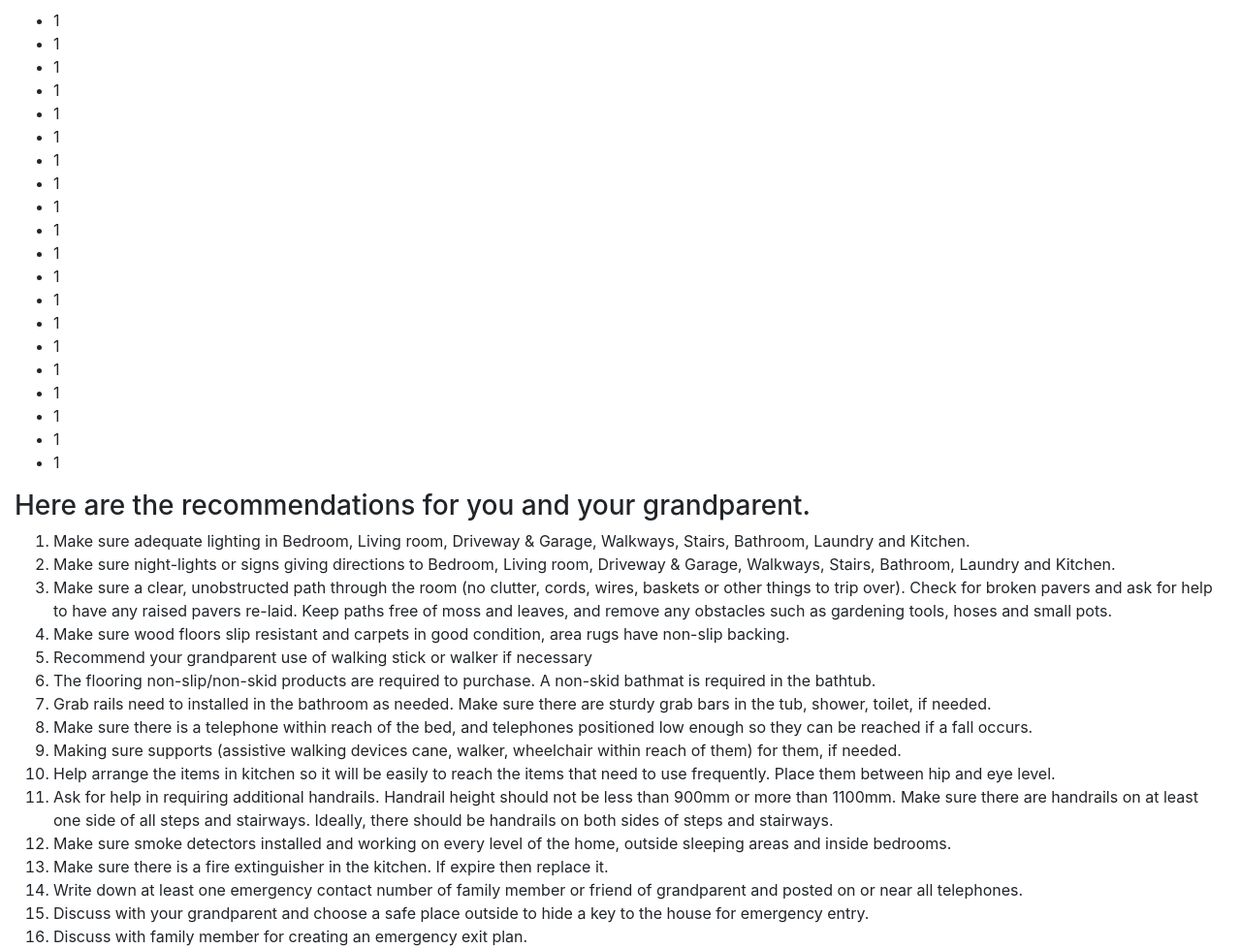
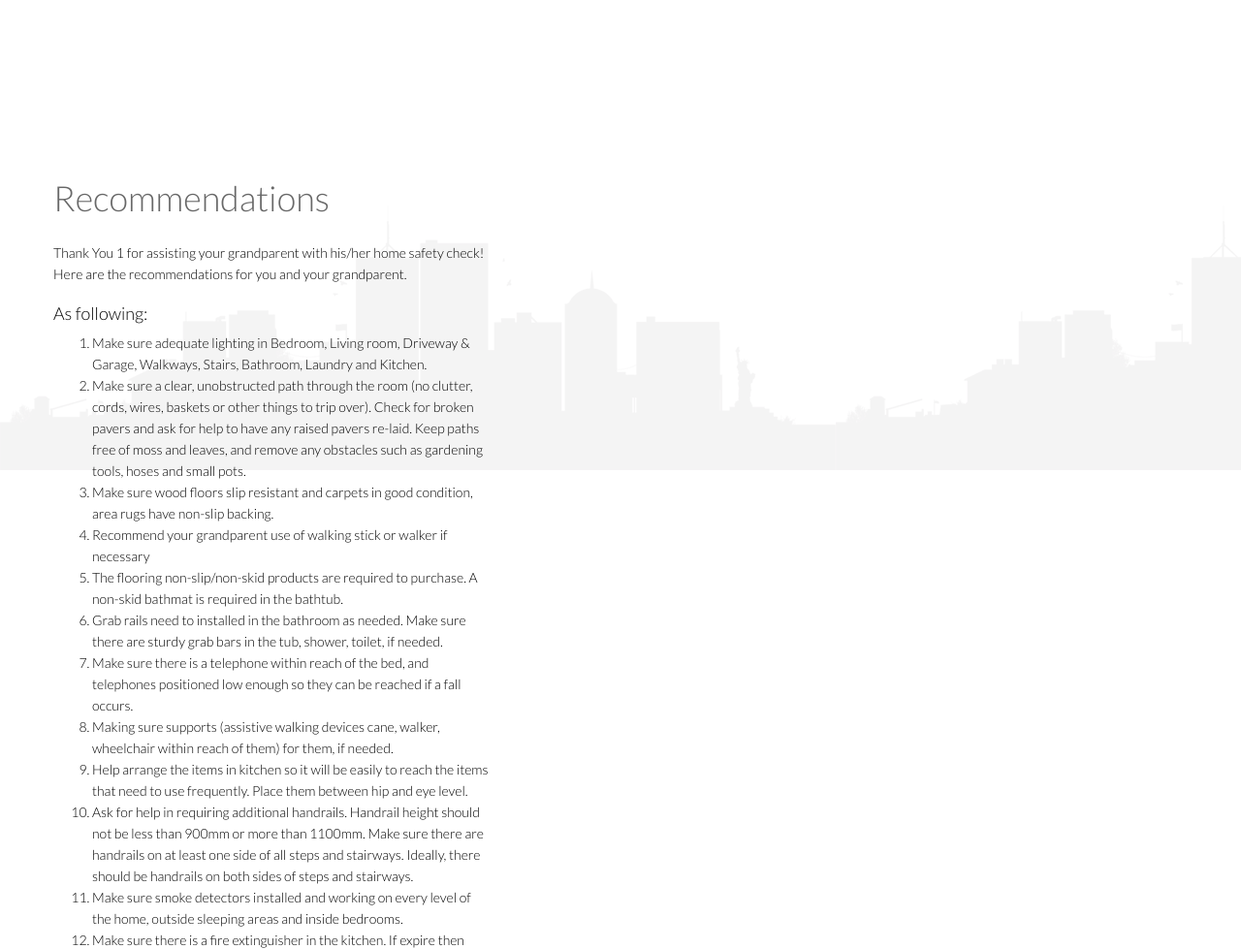
Before and after one commit to lche338/safety-assessment, a Flask app: page /safety_questionnaire_feedback in a window 1280 px wide. Shown: the part 115-1094 px from the top of the page at 97% size. Run offline with Flask 2, Linux system fonts and the light colour scheme; a user stored in the database is signed in; some libraries are stand-ins or nearby versions.

Commit message:
Add files via upload

```diff
--- a/templates/safety_questionnaire_feedback.html
+++ b/templates/safety_questionnaire_feedback.html
@@ -1,7 +1,9 @@
-{% extends "layout.html" %}
+
 <!DOCTYPE html>
 <html lang="en">
+
 <head>
+  <body>
     <meta charset="utf-8">
     <meta name="viewport" content="width=device-width, initial-scale=1.0">
     <meta name="description" content="">
@@ -14,11 +16,6 @@
     <link href="{{ url_for('static', filename='css/main.css') }}" rel="stylesheet">
     <link href="{{ url_for('static', filename='css/responsive.css') }}" rel="stylesheet">
     <script type="text/javascript" src="{{ url_for('static', filename='js/jquery.js') }}"></script>
-
-    <!-- [if lt IE 9]>
-	    <script src="js/html5shiv.js"></script>
-	    <script src="js/respond.min.js"></script>
-    <![endif] -->
     <link rel="shortcut icon" href="static/images/ico/favicon.ico">
     <link rel="apple-touch-icon-precomposed" sizes="144x144"
         href="static/images/ico/apple-touch-icon-144-precomposed.png">
@@ -26,56 +23,118 @@
         href="static/images/ico/apple-touch-icon-114-precomposed.png">
     <link rel="apple-touch-icon-precomposed" sizes="72x72" href="static/images/ico/apple-touch-icon-72-precomposed.png">
     <link rel="apple-touch-icon-precomposed" href="static/images/ico/apple-touch-icon-57-precomposed.png">
-</head>
-{% block content %}
+    <body>
+      <header id="header">
+          <div class="navbar navbar-inverse" role="banner">
+              <div class="container">
+                  <div class="navbar-header">
+                      <a class="navbar-brand" href="{{ url_for('index') }}">
+                          <h1><img src="static/images/logo-care360.png" alt="logo" class="img-fluid" height="75px"
+                                  width="75px"> Care 360</h1>
+                      </a>
+                      <button type="button" class="navbar-toggle" data-toggle="collapse" data-target=".navbar-collapse">
+                          <span class="sr-only">Toggle navigation</span>
+                          <span class="icon-bar"></span>
+                          <span class="icon-bar"></span>
+                          <span class="icon-bar"></span>
+                      </button>
+
+
+
+                  </div>
+                  <div class="collapse navbar-collapse">
+                      <ul class="nav navbar-nav navbar-right">
+                          <li class="active"><a href="{{ url_for('index') }}">Home</a></li>
+                          <li class="dropdown"><a href="#">Home Safety<i class="fa fa-angle-down"></i></a>
+                              <ul role="menu" class="sub-menu">
+                                  <li><a href="{{ url_for('safety_questionnaire')}}">Home Safety Questionnaire</a></li>
+                                  <li><a href="{{ url_for('generalsafety')}}">General Safety Guidelines</a></li>
+                                  <li><a href="{{ url_for('safetybycouncil')}}"> Natural Disaster Assist</a></li>
+                                  <li><a href="#"> COVID-19 Injuries Assist</a></li>
+
+                              </ul>
+                          </li>
+                          <li><a href="{{ url_for('login') }}">Admin Login</a></li>
+                        <li><a href="#">Credits</a></li>
+                    </ul>
+                </div>
+
+            </div>
+        </div>
+    </header>
+    <section id="home-slider">
+      <div class="container">
+          <div class="row">
+              <div class="main-slider">
+                  <div class="slide-text">
+                      <h1>Recommendations</h1>
+                      <p>
+                        Thank You {{ session['kid_name'] }} for assisting your grandparent with his/her home safety check! Here are the recommendations for you and your grandparent.
+                      </p>
+
+
+
+
   <body>
     {% if session['kid_name']  %}
-    <h3> Thank You {{ session['kid_name'] }}, here is the information you have given us</h3>
-    <ul>
-        <li>{{ session['kid_name'] }}</li>
-        <li>{{ session['grandparent_name'] }}</li>
-        <li>{{ session['grandparent_gender'] }}</li>
-        <li>{{ session['grandparent_age'] }}</li>
-        <li>{{ session['adequate_light'] }}</li>
-        <li>{{ session['night_light'] }}</li>
-        <li>{{ session['clear_path'] }}</li>
-        <li>{{ session['floors_condition'] }}</li>
-        <li>{{ session['difficulties_walking'] }}</li>
-        <li>{{ session['non_slip'] }}</li>
-        <li>{{ session['grab_bars'] }}</li>
-        <li>{{ session['telephone_reach'] }}</li>
-        <li>{{ session['difficulties_chairs'] }}</li>
-        <li>{{ session['items_reached'] }}</li>
-        <li>{{ session['handrails_needed'] }}</li>
-        <li>{{ session['smoke_detectors'] }}</li>
-        <li>{{ session['fire_extinguisher'] }}</li>
-        <li>{{ session['contact_information'] }}</li>
-        <li>{{ session['key_entry'] }}</li>
-        <li>{{ session['exit_plan'] }}</li>
-    </ul>
+    {% if session['grandparent_name']  %}
+    {% if session['grandparent_gender']  %}
+    {% if session['grandparent_age']  %}
 
-    <h3> Here are the recommendations for you and your grandparent. </h3>
+
+    <h3> As following: </h3>
     <ol>
-        <li>Make sure adequate lighting in Bedroom, Living room, Driveway & Garage, Walkways, Stairs,  Bathroom, Laundry and Kitchen.</li>
-        <li>Make sure night-lights or signs giving directions to Bedroom, Living room, Driveway & Garage, Walkways, Stairs,  Bathroom, Laundry and Kitchen.</li>
-        <li>Make sure a clear, unobstructed path through the room (no clutter, cords, wires, baskets or other things to trip over). Check for broken pavers and ask for help to have any raised pavers re-laid. Keep paths free of moss and leaves, and remove any obstacles such as gardening tools, hoses and small pots.</li>
-        <li>Make sure wood floors slip resistant and carpets in good condition, area rugs have non-slip backing.</li>
-        <li>Recommend your grandparent use of walking stick or walker if necessary</li>
-        <li>The flooring non-slip/non-skid products are required to purchase. A non-skid bathmat is required in the bathtub.</li>
-        <li>Grab rails need to installed in the bathroom as needed. Make sure there are sturdy grab bars in the tub, shower, toilet, if needed.</li>
-        <li>Make sure there is a telephone within reach of the bed, and telephones positioned low enough so they can be reached if a fall occurs.</li>
-        <li>Making sure supports (assistive walking devices cane, walker, wheelchair within reach of them) for them, if needed.</li>
-        <li>Help arrange the items in kitchen so it will be easily to reach the items that need to use frequently. Place them between hip and eye level.</li>
-        <li>Ask for help in requiring additional handrails. Handrail height should not be less than 900mm or more than 1100mm. Make sure there are handrails on at least one side of all steps and stairways. Ideally, there should be handrails on both sides of steps and stairways.</li>
-        <li>Make sure smoke detectors installed and working on every level of the home, outside sleeping areas and inside bedrooms.</li>
-        <li>Make sure there is a fire extinguisher in the kitchen. If expire then replace it.</li>
-        <li>Write down at least one emergency contact number of family member or friend of grandparent and posted on or near all telephones.</li>
-        <li>Discuss with your grandparent and choose a safe place outside to hide a key to the house for emergency entry.</li>
-        <li>Discuss with family member for creating an emergency exit plan.</li>
-        <li>You can look for additional infromation to create an emergency exit plan through following link<br>
+    {% if session['adequate_light'] %}
+        <li> Make sure adequate lighting in Bedroom, Living room, Driveway & Garage, Walkways, Stairs,  Bathroom, Laundry and Kitchen. </li>
+        {% endif %}
+    {% if session['night-lights'] %}
+        <li> Make sure night-lights or signs giving directions to Bedroom, Living room, Driveway & Garage, Walkways, Stairs,  Bathroom, Laundry and Kitchen. </li>
+        {% endif %}
+    {% if session['clear_path'] %}
+        <li> Make sure a clear, unobstructed path through the room (no clutter, cords, wires, baskets or other things to trip over). Check for broken pavers and ask for help to have any raised pavers re-laid. Keep paths free of moss and leaves, and remove any obstacles such as gardening tools, hoses and small pots.  </li>
+        {% endif %}
+    {% if session['floors_condition'] %}
+        <li> Make sure wood floors slip resistant and carpets in good condition, area rugs have non-slip backing. </li>
+        {% endif %}
+    {% if session['difficulties_walking'] %}
+        <li> Recommend your grandparent use of walking stick or walker if necessary </li>
+        {% endif %}
+    {% if session['non_slip'] %}
+        <li> The flooring non-slip/non-skid products are required to purchase. A non-skid bathmat is required in the bathtub. </li>
+        {% endif %}
+    {% if session['grab_bars'] %}
+        <li> Grab rails need to installed in the bathroom as needed. Make sure there are sturdy grab bars in the tub, shower, toilet, if needed. </li>
+        {% endif %}
+    {% if session['telephone_reach'] %}
+        <li> Make sure there is a telephone within reach of the bed, and telephones positioned low enough so they can be reached if a fall occurs. </li>
+        {% endif %}
+    {% if session['difficulties_chairs'] %}
+        <li> Making sure supports (assistive walking devices cane, walker, wheelchair within reach of them) for them, if needed. </li>
+        {% endif %}
+    {% if session['items_reached'] %}
+        <li> Help arrange the items in kitchen so it will be easily to reach the items that need to use frequently. Place them between hip and eye level. </li>
+        {% endif %}
+    {% if session['handrails_needed'] %}
+        <li> Ask for help in requiring additional handrails. Handrail height should not be less than 900mm or more than 1100mm. Make sure there are handrails on at least one side of all steps and stairways. Ideally, there should be handrails on both sides of steps and stairways. </li>
+        {% endif %}
+    {% if session['smoke_detectors'] %}
+        <li> Make sure smoke detectors installed and working on every level of the home, outside sleeping areas and inside bedrooms. </li>
+        {% endif %}
+    {% if session['fire_extinguisher'] %}
+        <li> Make sure there is a fire extinguisher in the kitchen. If expire then replace it. </li>
+        {% endif %}
+    {% if session['contact_information'] %}
+        <li> Write down at least one emergency contact number of family member or friend of grandparent and posted on or near all telephones. </li>
+        {% endif %}
+    {% if session['key_entry'] %}
+        <li> Discuss with your grandparent and choose a safe place outside to hide a key to the house for emergency entry. </li>
+        {% endif %}
+    {% if session['exit_plan'] %}
+        <li> Discuss with family member for creating an emergency exit plan. </li>
+        <li> You can look for additional infromation to create an emergency exit plan through following link </li>
         <a href="https://www.fire.nsw.gov.au/page.php?id=883">https://www.fire.nsw.gov.au/page.php?id=883</a> or <a href="https://www.smartdraw.com/evacuation-plan/fire-escape-plan-maker.htm">https://www.smartdraw.com/evacuation-plan/fire-escape-plan-maker.htm</a></li>
+        {% endif %}
     </ol>
-
 
 
 
@@ -84,6 +143,39 @@
   <h2> please fill the questionnaire first</h2>
   <a href="{{ url_for('safety_questionnaire') }}">Go to questionnaire page</a>
   {% endif %}
+  {% endif %}
+  {% endif %}
+  {% endif %}
   </body>
-  </html>
-{% endblock content %}
+  <footer id="footer">
+    <div class="container">
+        <div class="row">
+            <div class="col-sm-12 text-center bottom-separator">
+                <img src="static/images/home/under.png" class="img-responsive inline" alt="">
+            </div>
+
+
+
+            <div class="col-sm-12">
+                <div class="copyright-text text-center">
+                    <p>Care360</p>
+                    <p>
+                        Disclaimer: We provide recommendations on the basis of Australian Government Home
+                        Safety,Diet and Physical Activity Guidelines for Older people.
+                    </p>
+                    <p> Credits : WebUi Theme by Themeum</p>
+                </div>
+            </div>
+        </div>
+    </div>
+</footer>
+<!--/#footer-->
+
+<script type="text/javascript" src="static/js/jquery.js"></script>
+<script type="text/javascript" src="static/js/bootstrap.min.js"></script>
+<script type="text/javascript" src="static/js/lightbox.min.js"></script>
+<script type="text/javascript" src="static/js/wow.min.js"></script>
+<script type="text/javascript" src="static/js/main.js"></script>
+</body>
+
+</html>
```
